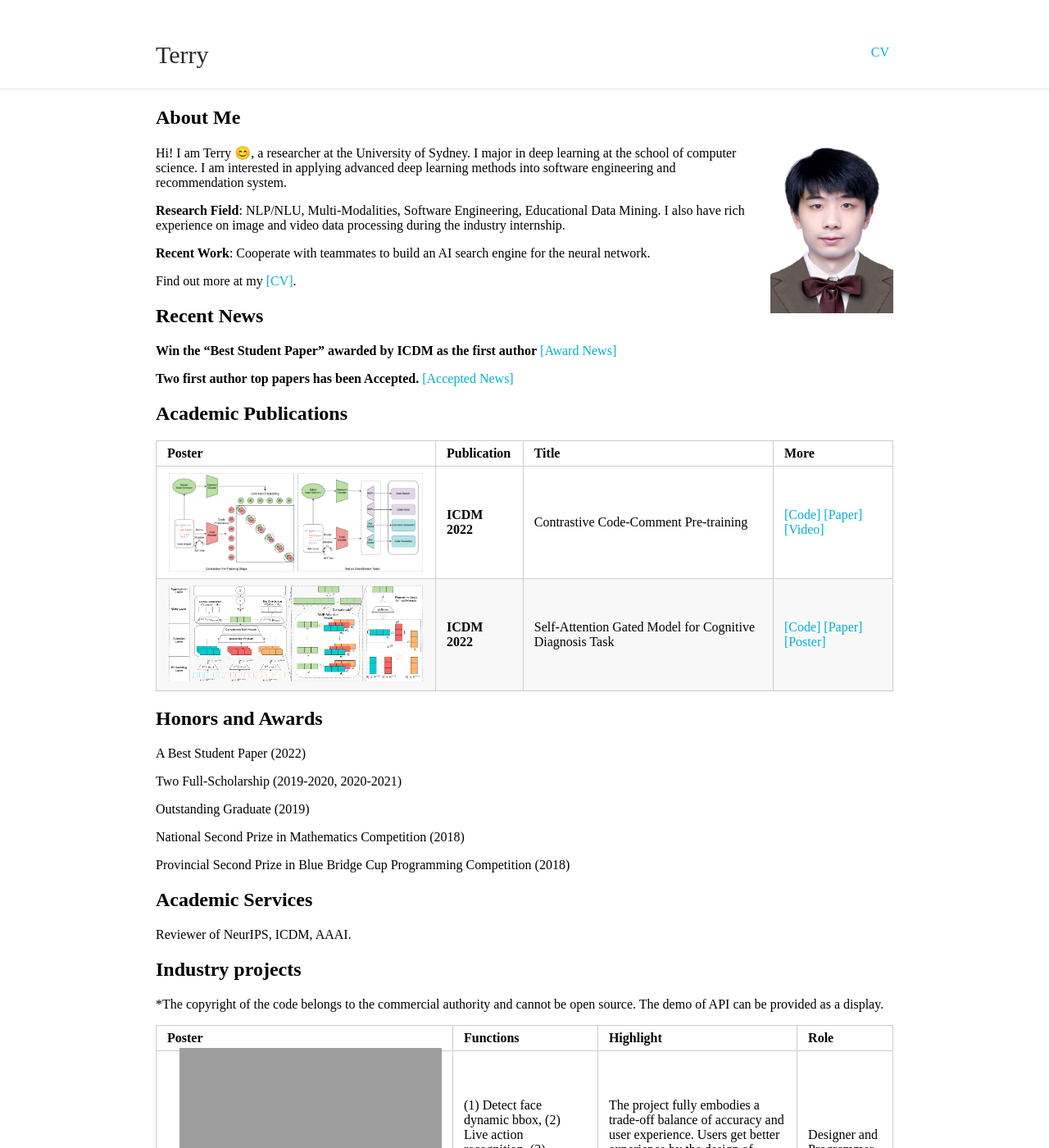
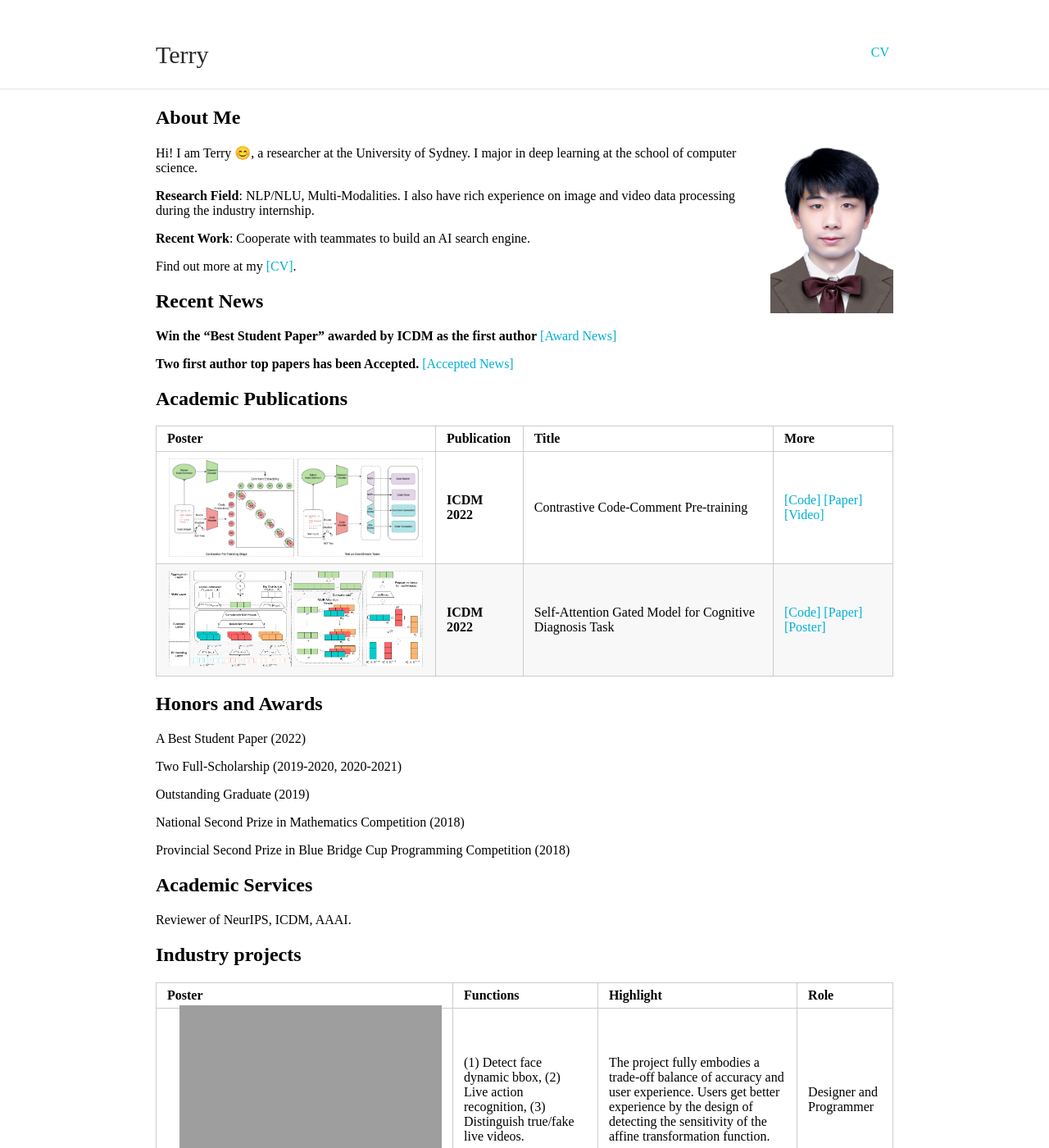
Before and after one commit to TerryPei/Terry000.github.io-1, a Jekyll site: the page built from index.md, in a window 1280 px wide and 1400 px high. Shown: the whole window at 82% size. Built offline with Jekyll 4.4.1, drawn with Linux system fonts in a browser that asks for light colours; our own code applies the rules of GitHub Pages for plain Markdown files; some of the changed text lies outside the part shown; grey boxes are pictures that could not be loaded.

Commit message:
Update index.md

```diff
--- a/index.md
+++ b/index.md
@@ -8,11 +8,10 @@ layout: default
 <img class="profile-picture" src="IMG_8400.PNG">
 
 Hi! I am Terry 😊, a researcher at the University of Sydney. I major in deep learning at the school of computer science.
-I am interested in applying advanced deep learning methods into software engineering and recommendation system.
 
-**Research Field**: NLP/NLU, Multi-Modalities, Software Engineering, Educational Data Mining. I also have rich experience on image and video data processing during the industry internship.
+**Research Field**: NLP/NLU, Multi-Modalities. I also have rich experience on image and video data processing during the industry internship.
 
-**Recent Work**: Cooperate with teammates to build an AI search engine for the neural network.
+**Recent Work**: Cooperate with teammates to build an AI search engine.
 
 Find out more at my [[CV]](CV.pdf).
 
@@ -51,13 +50,13 @@ Provincial Second Prize in Blue Bridge Cup Programming Competition (2018)
 Reviewer of NeurIPS, ICDM, AAAI.
 
 ## Industry projects
-*The copyright of the code belongs to the commercial authority and cannot be open source. The demo of API can be provided as a display.
 
  Poster | Functions | Highlight | Role
 -----|-----|-----|-----|-----
 <img class="project-picture" src="figs/project1.jpg"> | (1) Detect face dynamic bbox, (2) Live action recognition, (3) Distinguish true/fake live videos. | The project fully embodies a trade-off balance of accuracy and user experience. Users get better experience by the design of detecting the sensitivity of the affine transformation function. | Designer and Programmer
 ABSA for Financial Analysis | (1) Aspect Sentiment Classification, (2) Aspect Term Extraction. | A basic pre-training and fine-tuning project, and the model performance is highly influenced by the quality of the labeled finacial datas. | Programmer
 
+The copyright of the code belongs to the commercial authority and cannot be open source. The demo of API can be provided as a display.
 
 <!-- **1. Dynamic Face Detection** -->
 
```
